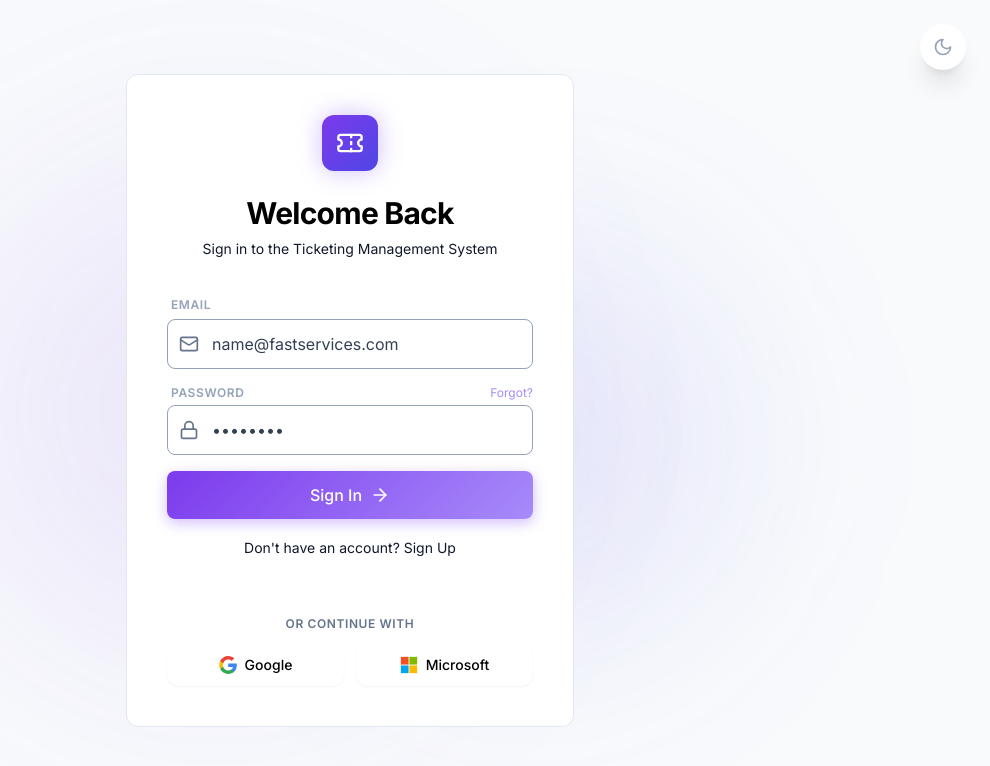
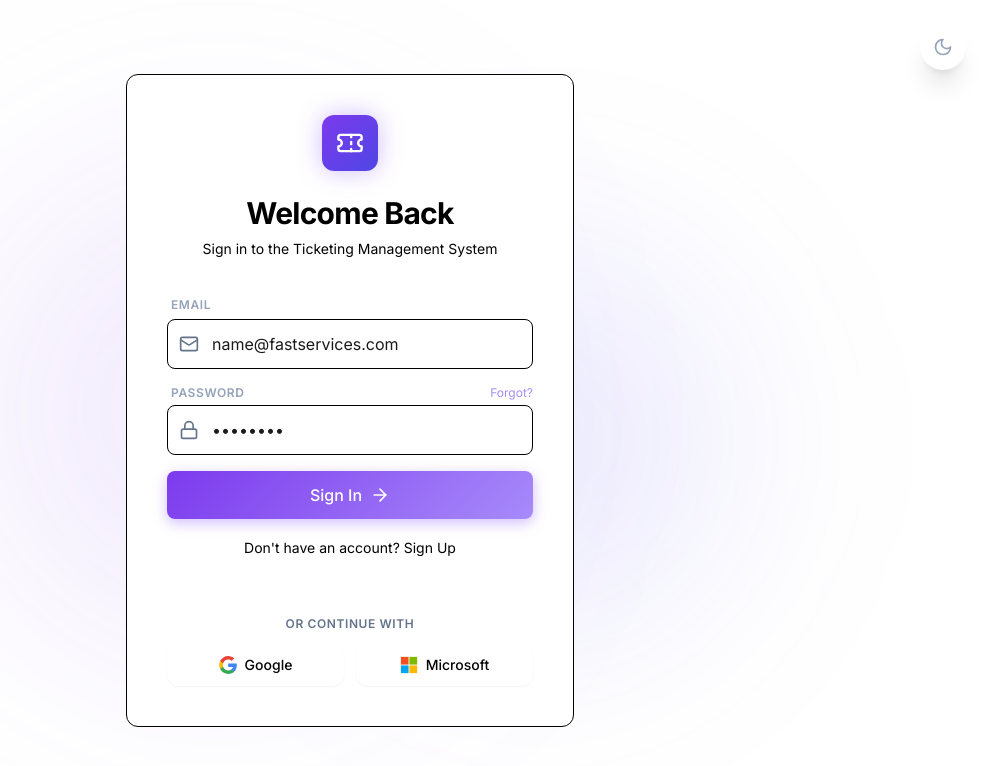
Before and after one commit to Kusen13/ticket-man, a React (Vite) app: page /login in a window 1280 px wide. Shown: the top 766 px of the page, without its empty margins (290-1280 px from the left). Built offline with nearby package versions, Linux system fonts and the light colour scheme.

Commit message:
style: enforced absolute black text and borders for light mode

```diff
--- a/src/index.css
+++ b/src/index.css
@@ -33,18 +33,18 @@
 }
 
 .light {
-  --bg-base: #f8fafc;
+  --bg-base: #ffffff;
   --bg-surface: #ffffff;
   --bg-card: #ffffff;
-  --bg-card-hover: #f1f5f9;
-  --text-primary: #000000; /* Pure Black for Maximum Readability */
-  --text-secondary: #0f172a; /* Very Dark Navy */
-  --text-muted: #334155; /* Solid Gray */
-  --border-glow: 1px solid #e2e8f0; /* Clear solid border */
-  --border-glow-active: 1px solid #cbd5e1;
+  --bg-card-hover: #f8fafc;
+  --text-primary: #000000; /* Absolute Black */
+  --text-secondary: #000000; /* Absolute Black */
+  --text-muted: #1a1a1a; /* Very Dark Gray for hints */
+  --border-glow: 1px solid #000000; /* Pure Black Borders */
+  --border-glow-active: 2px solid #000000;
   --panel-bg: #ffffff;
-  --input-bg: #f8fafc;
-  --accent-glow: 0 4px 6px -1px rgb(0 0 0 / 0.1), 0 2px 4px -2px rgb(0 0 0 / 0.1);
+  --input-bg: #ffffff;
+  --accent-glow: 0 4px 6px -1px rgb(0 0 0 / 0.1);
 }
 
 * {
@@ -116,8 +116,8 @@ body {
 }
 
 .light .glass-panel {
-  border: 1px solid #cbd5e1; /* Much more visible border in light mode */
-  box-shadow: 0 4px 6px -1px rgb(0 0 0 / 0.05);
+  border: 1px solid #000000; /* Bold black borders */
+  box-shadow: none;
 }
 
 /* Form Elements */
@@ -134,8 +134,9 @@ body {
 }
 
 .light .input-field {
-  border: 1px solid #94a3b8; /* Darker border for inputs */
+  border: 1px solid #000000; /* Bold black borders */
   background: #ffffff;
+  color: #000000;
 }
 
 .input-field:focus {
```
